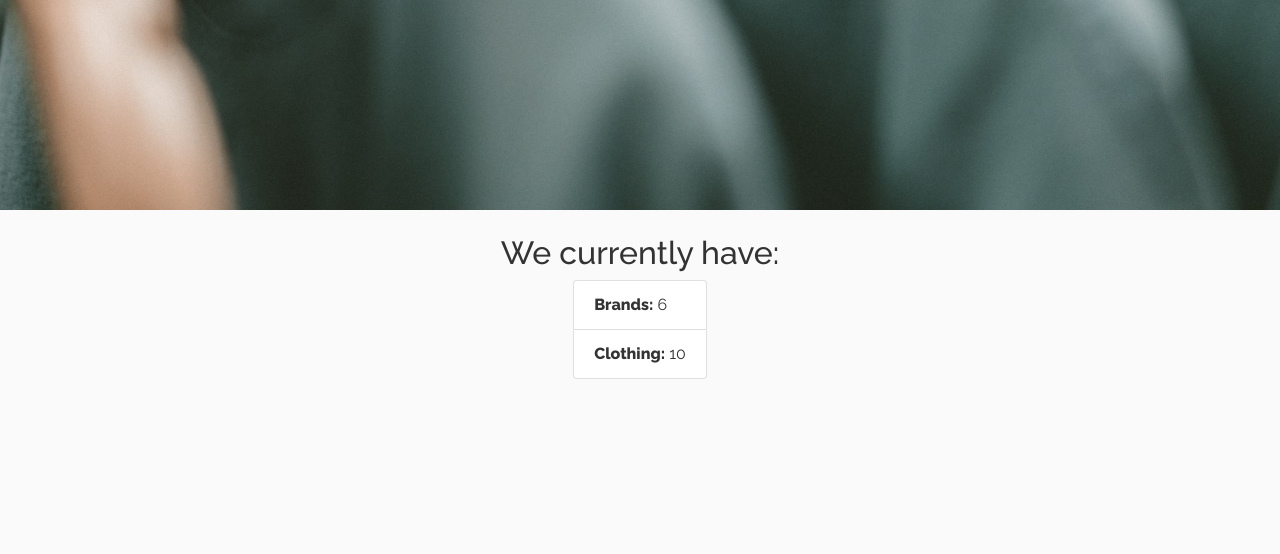
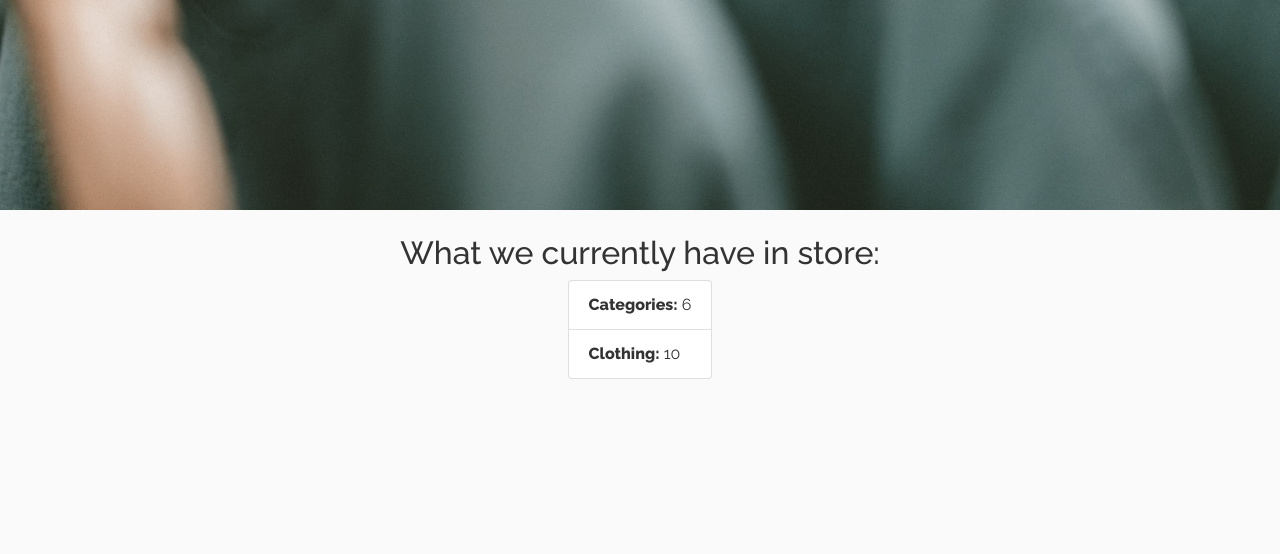
Before and after one commit to lukmalone/Python_project, a Django app: page /main/ in a window 1280 px wide. Shown: the part 590-1144 px from the top of the page. Run offline with Django 4.2, Linux system fonts and the light colour scheme; data comes from the database, SQL or seed files in the repository; both versions use the stored data as it was after the commit; some libraries are stand-ins or nearby versions.

Commit message:
antras commit

```diff
--- a/main/templates/index.html
+++ b/main/templates/index.html
@@ -7,9 +7,9 @@
 <body>
 <div class="container-index">
   <div class="home_div">
-    <h2>We currently have:</h2>
+    <h2>What we currently have in store:</h2>
     <ul>
-      <li class="list-group-item"><strong>Brands:</strong> {{ brand_count }}</li>
+      <li class="list-group-item"><strong>Categories:</strong> {{ category_count }}</li>
       <li class="list-group-item"><strong>Clothing:</strong> {{ product_count }}</li>
 
     </ul>
--- a/main/views.py
+++ b/main/views.py
@@ -32,12 +32,12 @@ def search(request):
 def index(request):
     product_count = Product.objects.all().count()
     # available_instances_available = Instance.objects.filter(status='av').count()
-    brand_count = Category.objects.all().count()
+    category_count = Category.objects.all().count()
     num_visits = request.session.get('num_visits', 1)
     request.session['num_visits'] = num_visits + 1
     context = {
         'product_count': product_count,
-        'brand_count': brand_count,
+        'category_count': category_count,
         'num_visits': num_visits,
     }
     return render(request, 'index.html', context=context)
```
Also changed, not shown: db.sqlite3.
